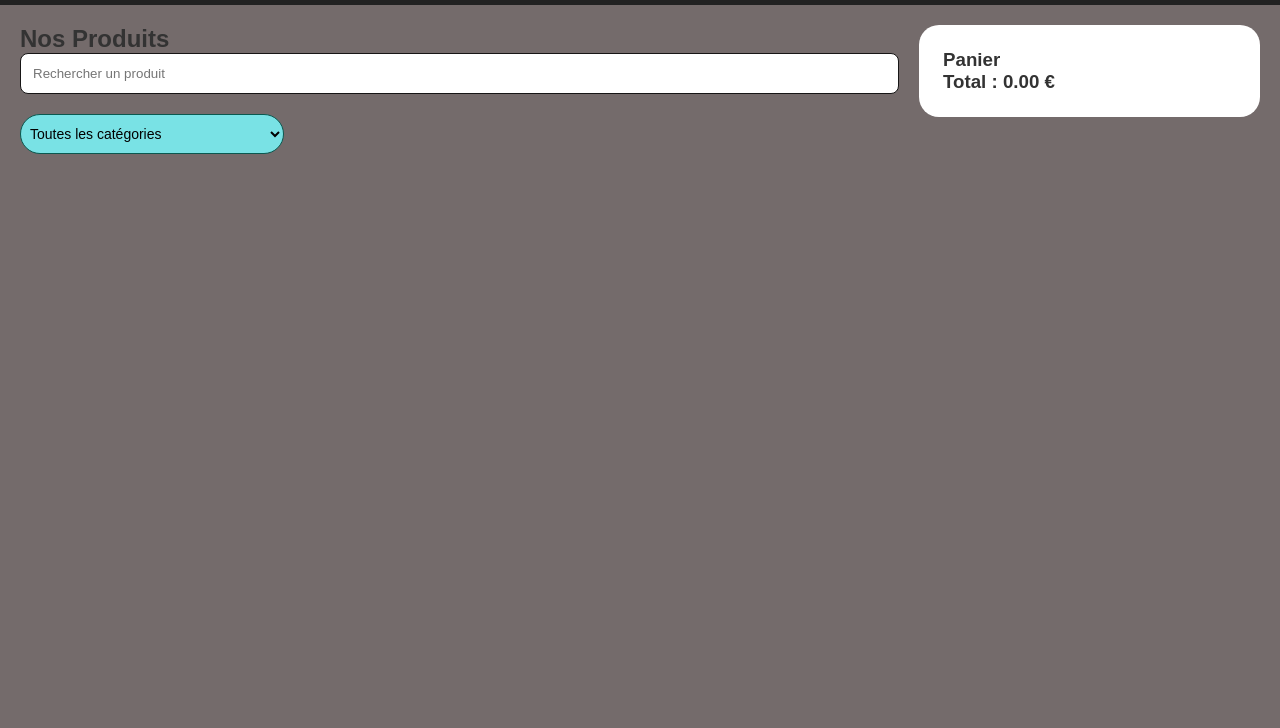
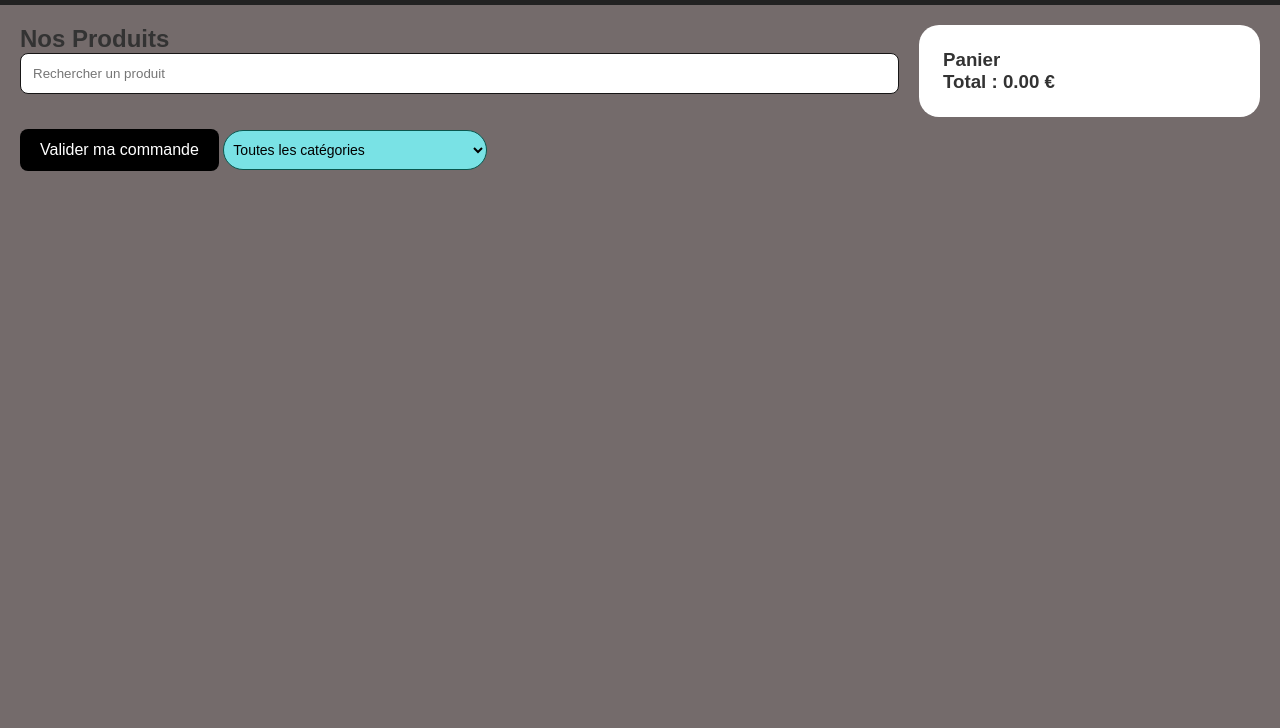
Before and after one commit to abydia866-art/ABY-DEV-WEB, a plain HTML site: page Application.html in a window 1280 px wide. Shown: the part 72-800 px from the top of the page. Drawn offline with Linux system fonts and the light colour scheme; no server answers.

Commit message:
Ajout bouton valider commande

```diff
--- a/Application.css
+++ b/Application.css
@@ -72,6 +72,20 @@ main{
     height: 200px;
     object-fit: contain;
 }
+#checkout-btn {
+  background-color: black;
+  color: white;
+  padding: 12px 20px;
+  border: none;
+  border-radius: 8px;
+  cursor: pointer;
+  margin-top: 15px;
+  font-size: 16px;
+}
+
+#checkout-btn:hover {
+  background-color: #333;
+}
 
 .product-card h3{
     margin: 10px 0;
--- a/Application.html
+++ b/Application.html
@@ -24,7 +24,9 @@
         <section class="products-section">
             <h2>Nos Produits</h2>
 <input type="text" id="searchInput" placeholder="Rechercher un produit">
-
+<button id="checkout-btn">
+  Valider ma commande
+</button>
 <select id="categoryFilter">
     <option value="all">Toutes les catégories</option>
 </select>
--- a/Application.js
+++ b/Application.js
@@ -3,6 +3,11 @@ const cartItemsContainer = document.getElementById("cart-items");
 const searchInput = document.getElementById("searchInput");
 const cartCount = document.getElementById("cart-count");
 const totalPrice = document.getElementById("total-price");
+const checkoutBtn = document.getElementById("checkout-btn");
+
+checkoutBtn.addEventListener("click", function () {
+  alert("Votre commande a été validée !");
+});
 
 let cart = JSON.parse(localStorage.getItem("cart")) || [];
 let allProducts = [];
```
